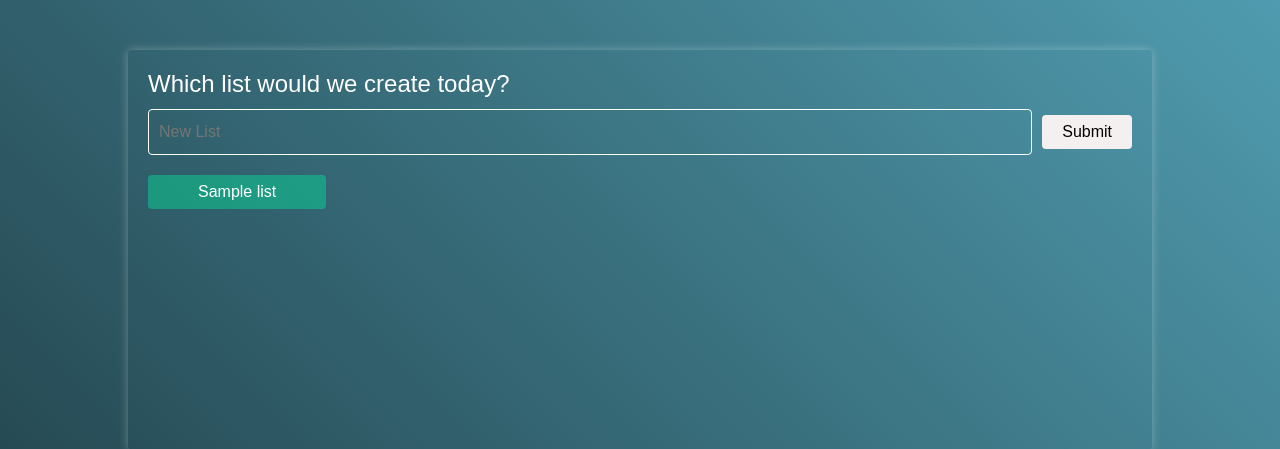
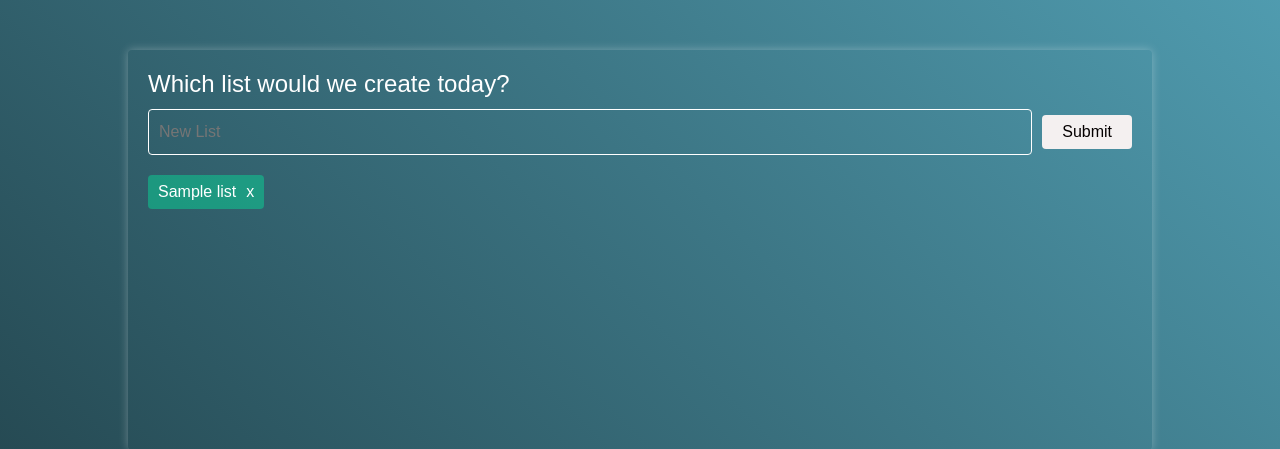
Before and after one commit to lironderi/lironDanielProject, a Flask app: template app/templates/my_lists.html in a window 1280 px wide. Shown: the part 56-505 px from the top of the page. Run offline with Flask 3, Linux system fonts and the light colour scheme; the template is opened without the code that fills it: most values are stand-ins (such as "Sample title", 1, 10 or a date in 2020).

Commit message:
26/9/23 number 2

```diff
--- a/app/templates/my_lists.html
+++ b/app/templates/my_lists.html
@@ -25,11 +25,8 @@ List page
             align-items: flex-start;
             height: 50vh;
             max-width: 80%;
-            /* Set a maximum width for the container */
             margin: 50px auto;
-            /* Center the container horizontally */
             padding: 20px;
-            /* border: 1px solid white; */
             border-radius: 4px;
             box-shadow: 0 0 10px rgba(255, 255, 255, 0.3);
         }
@@ -75,18 +72,41 @@ List page
             flex-wrap: wrap;
         }
 
-
         .list-button {
             background-color: #04ea9d6b;
             color: white;
-            padding: 5px 50px;
+            padding: 5px 10px;
             border: none;
             border-radius: 4px;
             cursor: pointer;
             margin-right: 10px;
             margin-bottom: 10px;
             display: flex;
-            align-items: center; /* Center text vertically within the button */
+            align-items: center;
+            justify-content: space-between;
+        }
+
+        /* Remove underline for anchor elements inside .list-button */
+        .list-button a {
+            text-decoration: none;
+        }
+
+        /* Style the "x" sign separately */
+        .list-button .remove-list {
+            cursor: pointer;
+            margin-left: 10px;
+            color: rgb(255, 255, 255);
+            transition: color 0.2s;
+        }
+
+        /* Change the color of the list name on hover */
+        .list-button:hover a {
+            color: rgb(255, 255, 255);
+        }
+
+        /* Change the color of the "x" sign on hover */
+        .list-button:hover .remove-list {
+            color: rgb(255, 0, 0); /* Change to your desired color */
         }
 
     </style>
@@ -103,6 +123,7 @@ List page
             {% for list in lists %}
                 <a href="{{ url_for('new_list_page', list_id=list._id) }}" class="list-button">
                     <span>{{ list.name }}</span>
+                    <div class="remove-list" data-list-id="{{ list._id }}">x</div>
                 </a>
             {% endfor %}
         </div>
```
